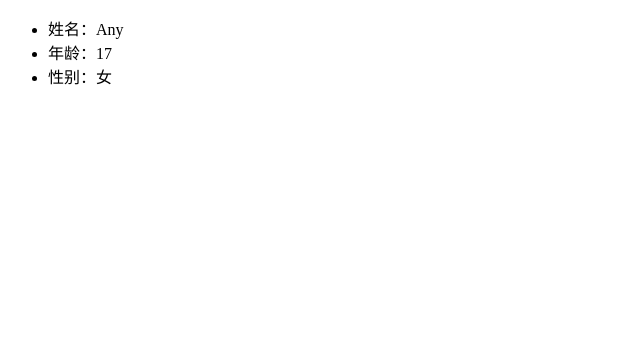
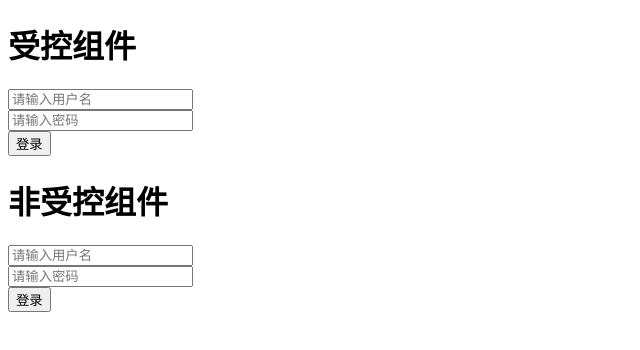
Before and after one commit to Mrshihe/react-demo, a React (Create React App) app: page / in a window 1280 px wide. Shown: the top 350 px of the page, without its empty margins (0-640 px from the left). Built offline with nearby package versions, Linux system fonts and the light colour scheme.

Commit message:
add point

```diff
--- a/package.json
+++ b/package.json
@@ -9,6 +9,7 @@
     "antd": "^4.9.2",
     "axios": "^0.21.1",
     "immutable": "^4.0.0-rc.12",
+    "prop-types": "^15.7.2",
     "react": "^16.13.1",
     "react-dom": "^16.13.1",
     "react-loadable": "^5.5.0",
--- a/src/App.js
+++ b/src/App.js
@@ -1,3 +1,6 @@
 export { HelloReact } from './study/1-component';
 export { Weather } from './study/2-classcomponent';
-export { ClassProps } from './study/3-classprops'
+export { ClassProps, FuncProps } from './study/3-classprops'
+export { InputComponent } from './study/4-classrefs';
+export { MyEvent } from './study/5-componentevent';
+export { Controlled, UnControlled } from './study/6-componentform';
--- a/src/index.js
+++ b/src/index.js
@@ -1,12 +1,16 @@
 import React from 'react'
 import ReactDOM from 'react-dom';
 
-import { ClassProps }  from './app';
+import { Controlled, UnControlled }  from './app';
 import './style.js';
 
 
 ReactDOM.render(
-  <ClassProps name="Any" sex="女" age="17" />,
+  <>
+    <Controlled />
+    <UnControlled />
+  </>
+  ,
   document.getElementById('root')
 );
 /*
--- a/src/study/3-classprops.js
+++ b/src/study/3-classprops.js
@@ -1,25 +1,73 @@
 import React from 'react';
+// 使用 PropTypes 进行类型检查
+import PropTypes from 'prop-types'
 
 class ClassProps extends React.Component {
+  /*
+  提案阶段，设置defaultProps为静态属性，设置默认值
+  propTypes也可以设置成为静态属性，进行约束
+  */
+  static defaultProps = {
+    age: 18
+  }
+
+  /*
+  在为 React.Component 子类实现构造函数时，应在其他语句之前前调用 super(props)
+  constructor(props){
+    super(props)
+  }
+  */
+
   render(){
-    /*
-    不能修改自身的 props
-    */
+    /* 不能修改自身的 props */
+    const { name, age, sex } = this.props
     return (
       <ul>
-        <li>姓名：{ this.props.name }</li>
-        <li>年龄：{ this.props.age }</li>
-        <li>性别：{ this.props.sex }</li>
+        <li>姓名：{ name }</li>
+        <li>年龄：{ age }</li>
+        <li>性别：{ sex }</li>
       </ul>
     );
   }
 }
 
 /*
+15.5.xx以上分离出prop-types库
+对props进行限制
+*/
+ClassProps.propTypes = {
+  name: PropTypes.string.isRequired,
+  age: PropTypes.number
+}
+
+/* 设置props默认值 */
+// ClassProps.defaultProps = {
+//   sex: '男'
+// }
+
+
+/*
 <ClassProps name="Any" sex="女" age="17" />
-利用Props将信息传进组件
+age="17"传入默认为string age={17}传入为number
+利用Props将信息传进组件， {...Data} 分批传入形式
 */
 
+
+function FuncProps(props) {
+  return (
+    <ul>
+      <li>姓名：{ props.name }</li>
+      <li>年龄：{ props.age }</li>
+      <li>性别：{ props.sex }</li>
+    </ul>
+  )
+}
+/*
+FuncProps.defaultProps
+FuncProps.propTypes
+使用方式同class组件一样
+ */
 export {
-  ClassProps
+  ClassProps,
+  FuncProps
 }
--- /dev/null
+++ b/src/study/4-classrefs.js
@@ -0,0 +1,77 @@
+import React from 'react';
+
+/*
+refs常用情况：
+1.管理焦点，文本选择或媒体播放
+2.触发强制动画
+3.集成第三方DOM库
+----------
+不要过度使用ref
+*/
+
+/*
+字符串形式的ref, 不推荐使用
+1. 存在效率问题 2. 不能组合使用
+*/
+// class InputComponent extends React.Component {
+// 	render(){
+// 		return (
+// 			<div>
+// 				<input type="text" placeholder="点击按钮输出数据" ref="input" />
+// 				<button onClick={ this.showData }>输出input数据</button>
+// 			</div>
+// 		)
+// 	}
+// 	showData = ()=>{
+// 		console.log( this.refs['input'].value )
+// 	}
+// }
+
+/*
+回调函数式ref
+把ref当前所处的节点挂在实例自身上，并且起一个名字
+ref={ el=> this.input = el }
+把ref当前所处的input节点挂在实例自身，起了一个名字叫input
+---------
+内联函数定义的，在更新过程中被执行两次，第一次传入参数null，然后第二次会传入参数DOM元素
+因为在每次渲染时会创建一个新的函数实例，所以React清空旧的ref并且设置新的
+*/
+
+// class InputComponent extends React.Component {
+// 	bindRef = el => {
+// 		this.input = el
+// 	}
+// 	render(){
+// 		return (
+// 			<div>
+// 				{/*<input type="text" placeholder="点击按钮输出数据" ref={ el=> this.input = el } />*/}
+// 				<input type="text" placeholder="点击按钮输出数据" ref={ this.bindRef } />
+// 				<button onClick={ this.showData }>输出input数据</button>
+// 			</div>
+// 		)
+// 	}
+// 	showData = ()=>{
+// 		console.log( this.input.value )
+// 	}
+// }
+
+// createRef形式
+class InputComponent extends React.Component {
+	// 返回一个容器，存储被ref所标识的节点, 只能存储一个节点
+	myRef = React.createRef();
+	render(){
+		return (
+			<div>
+				<input type="text" placeholder="点击按钮输出数据" ref={ this.myRef } />
+				<button onClick={ this.showData }>输出input数据</button>
+			</div>
+		)
+	}
+	showData = ()=>{
+		console.log( this.myRef.current.value )
+	}
+}
+
+export {
+	InputComponent
+}
--- /dev/null
+++ b/src/study/5-componentevent.js
@@ -0,0 +1,32 @@
+import React from 'react';
+
+class MyEvent extends React.Component {
+  /*
+    React事件的命名采用小驼峰式(onClick),且均为合成事件
+    必须显式的使用preventDefault阻止默认行为
+    event.target得到发生事件的DOM元素
+   */
+
+  /*
+  解决事件中this指向问题有三种解决方案
+  (1) <button onClick={this.deleteRow.bind(this, id)}>点击</button> 利用bind绑定事件
+  (2) this.handleClick = this.handleClick.bind(this) 在 constructor 中利用bind 显示绑定 实验性质语法
+  (3) handleClick = () => { console.log('this is:', this)} 利用箭头函数
+  (4) <button onClick={() => this.handleClick()}>点击</button> 每次渲染创建不同的回调, 存在性能问题
+   */
+
+  render(){
+    return (
+      <div>
+        <input onBlur={ this.showData } type="text" placeholder="失去焦点提示输入" />
+      </div>
+    )
+  }
+  showData = event => {
+    console.log( event.target.value )
+  }
+}
+
+export {
+  MyEvent
+}
--- /dev/null
+++ b/src/study/6-componentform.js
@@ -0,0 +1,46 @@
+import React from 'react';
+
+/* 受控组件
+1. 实时验证 2.有条件的禁用按钮 3.强制输入指定格式
+*/
+class Controlled extends React.Component {
+  render(){
+    return (
+      <div>
+        <h1>受控组件</h1>
+        <form>
+          <input type="text" placeholder="请输入用户名" /><br />
+          <input type="password" placeholder="请输入密码" /><br />
+          <button>登录</button>
+        </form>
+      </div>
+    )
+  }
+}
+
+// 非受控组件
+// 使用ref从DOM节点中获取表单数据
+class UnControlled extends React.Component {
+  handleSumbit = e =>{
+    e.preventDefault();
+    const { username, password } = this
+    console.log( `用户名为:${username.value}-密码为:${password.value}` )
+  }
+  render(){
+    return (
+      <div>
+        <h1>非受控组件</h1>
+        <form onSubmit={ this.handleSumbit }>
+          <input type="text" ref={ el => this.username = el } placeholder="请输入用户名" /><br />
+          <input type="password" ref={ el => this.password = el } placeholder="请输入密码" /><br />
+          <button>登录</button>
+        </form>
+      </div>
+    )
+  }
+}
+
+export {
+  Controlled,
+  UnControlled
+}
```
